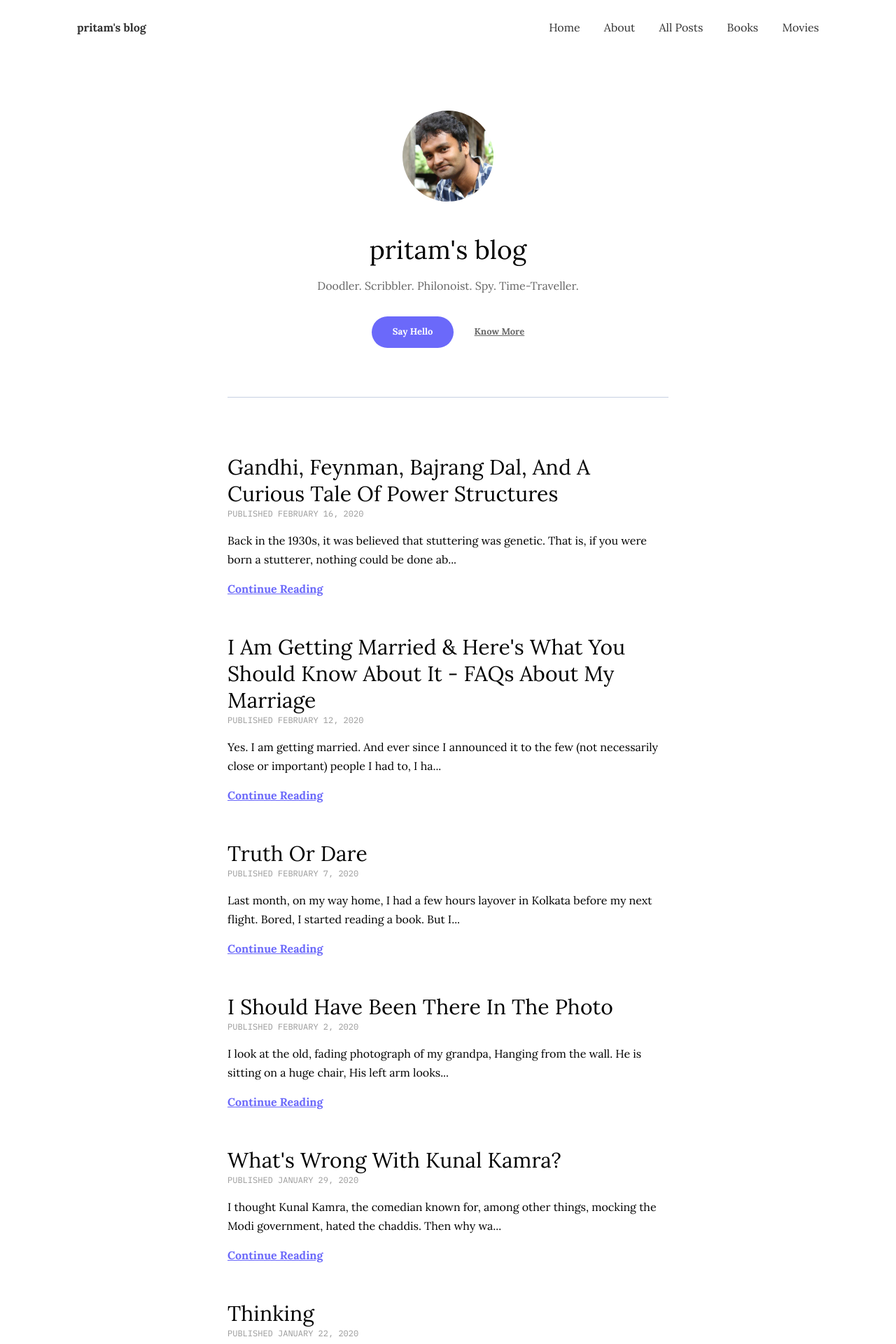
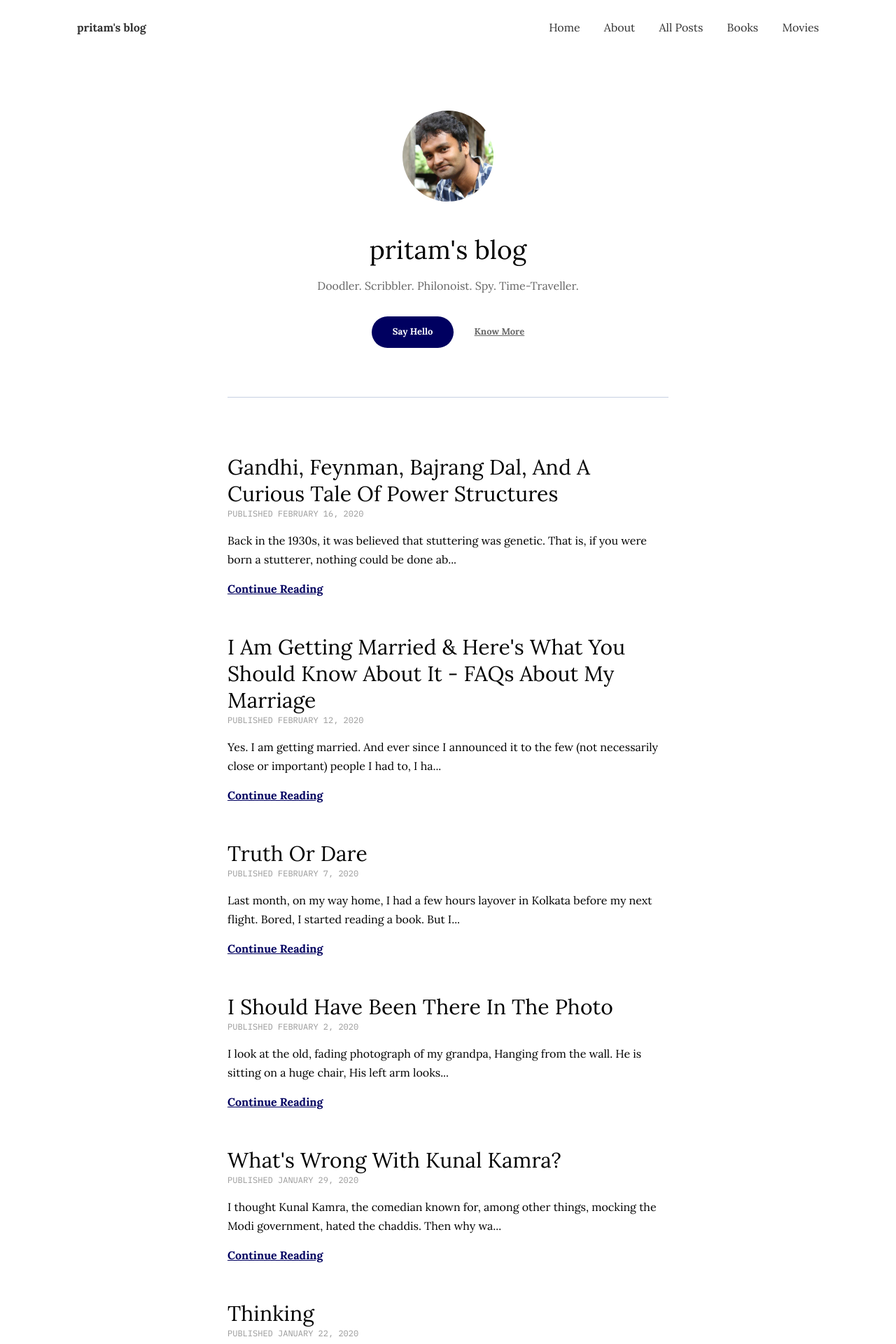
Before and after one commit to argumentativeyouth/pblog, a Jekyll site: the page built from index.html, in a window 1280 px wide. Shown: the top 1920 px of the page at 70% size. Built offline with Jekyll 4.4.1, drawn with Linux system fonts in a browser that asks for light colours.

Commit message:
Update _variables.scss

```diff
--- a/_sass/0-settings/_variables.scss
+++ b/_sass/0-settings/_variables.scss
@@ -1,7 +1,7 @@
 // *****************
 // Color Variables
 // *****************
-$primary-color: #6b69fa;
+$primary-color: #000060;
 $secondary-color: #ffd001;
 $dark: #333;
 $gray: #666;
```
